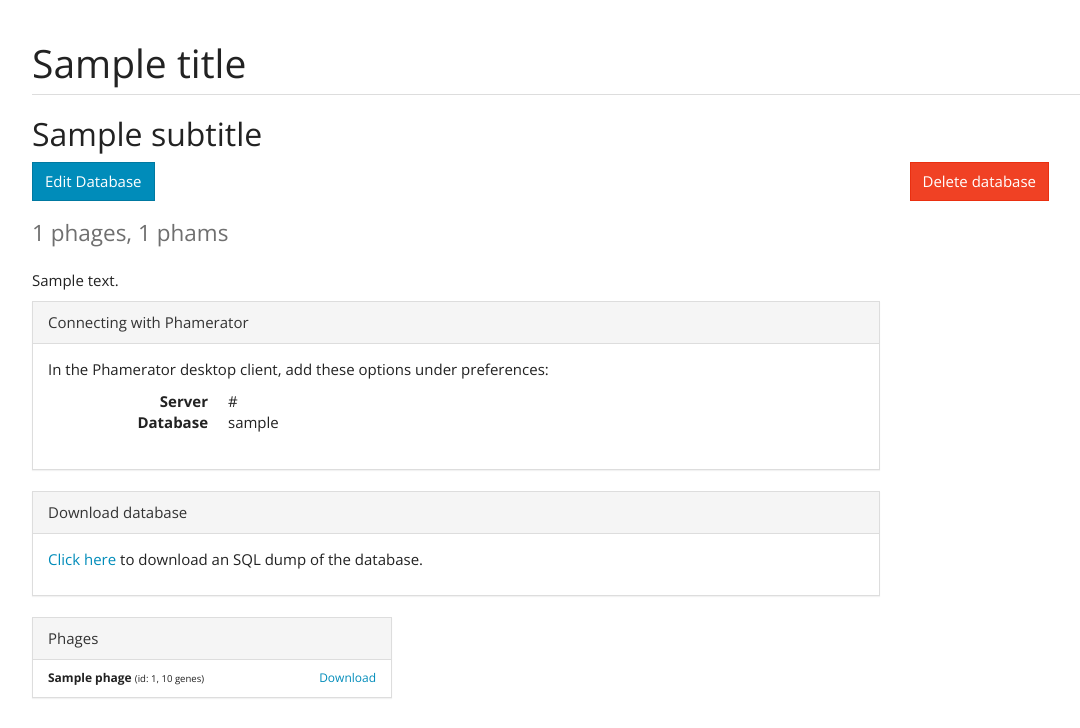
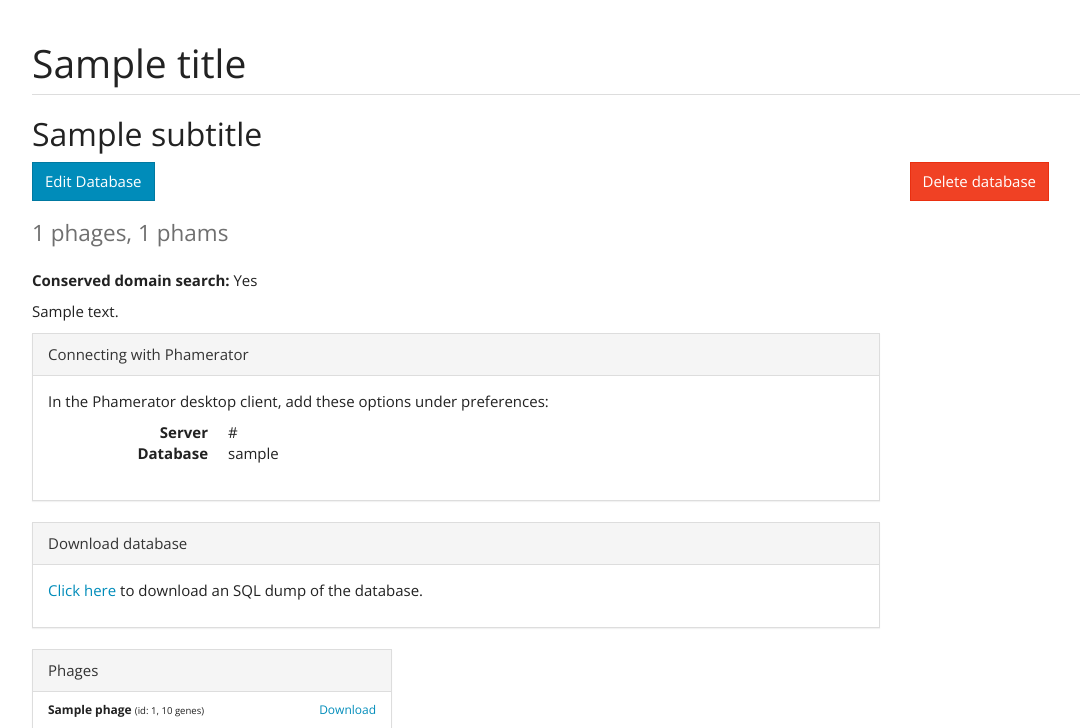
Before and after one commit to jglamine/phamdb, a Flask app: template webphamerator/app/templates/database.html in a window 1280 px wide. Shown: the part 45-773 px from the top of the page, without its empty margins (38-1118 px from the left). Before the commit the page ends 744 px from the top, so only its background shows below. Run offline with Flask 2, Linux system fonts and the light colour scheme; tables that the repository leaves empty hold one stand-in row (values such as "Sample post"); the template is opened without the code that fills it: values that come from a table or form of the project are taken from there, most other values are stand-ins (such as "Sample title", 1, 10 or a date in 2020); parts of the project's set-up code (start-up, migrations or seed data) failed here and were passed over; some libraries are stand-ins or nearby versions.

Commit message:
Show cdd/no cdd search on database page.

```diff
--- a/webphamerator/app/templates/database.html
+++ b/webphamerator/app/templates/database.html
@@ -10,6 +10,13 @@
     {% endif %}
     <p class="lead">
       {{ phages|length }} phages, {{ database.number_of_phams }} phams
+    </p>
+    <p >
+      {% if database.cdd_search %}
+        <strong>Conserved domain search:</strong> Yes
+      {% else %}
+        <strong>Conserved domain search:</strong> No
+      {% endif %}
     </p>
     <p>{{ database.description }}</p>
     <div class="panel panel-default">
```
